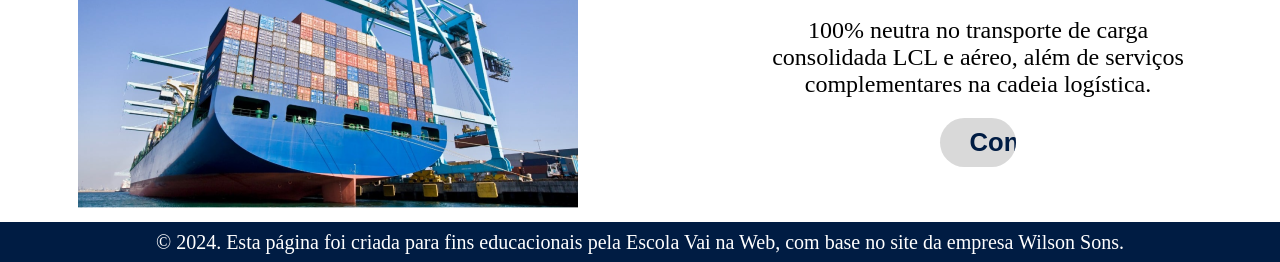
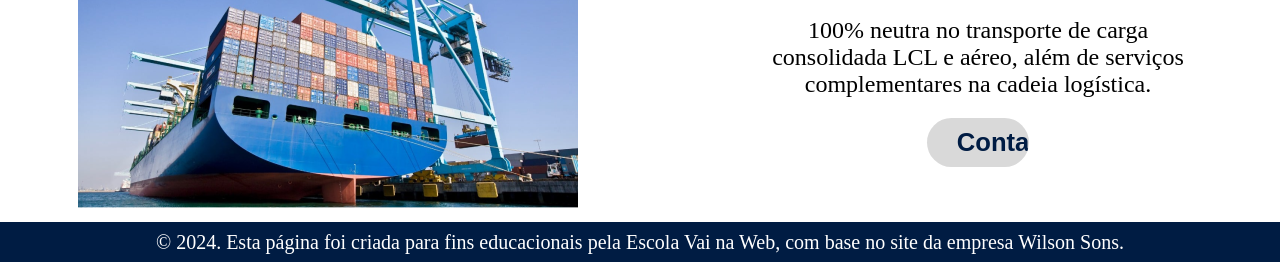
Before and after one commit to lucasgomesdacruz/portuarioWilson, a website: page index.html in a window 1280 px wide. Shown: the part 538-800 px from the top of the page. Drawn offline with Linux system fonts and the light colour scheme.

Commit message:
:ok_hand: style: aumenta tamanho do botão

```diff
--- a/style.scss
+++ b/style.scss
@@ -102,7 +102,7 @@
     }
 
     button {
-        width: 6vw;
+        width: 8vw;
         padding: 0.625rem 1.875rem;
         border-radius: 25px;
         background-color: #D9D9D9;
```
Also changed, not shown: style.css.
